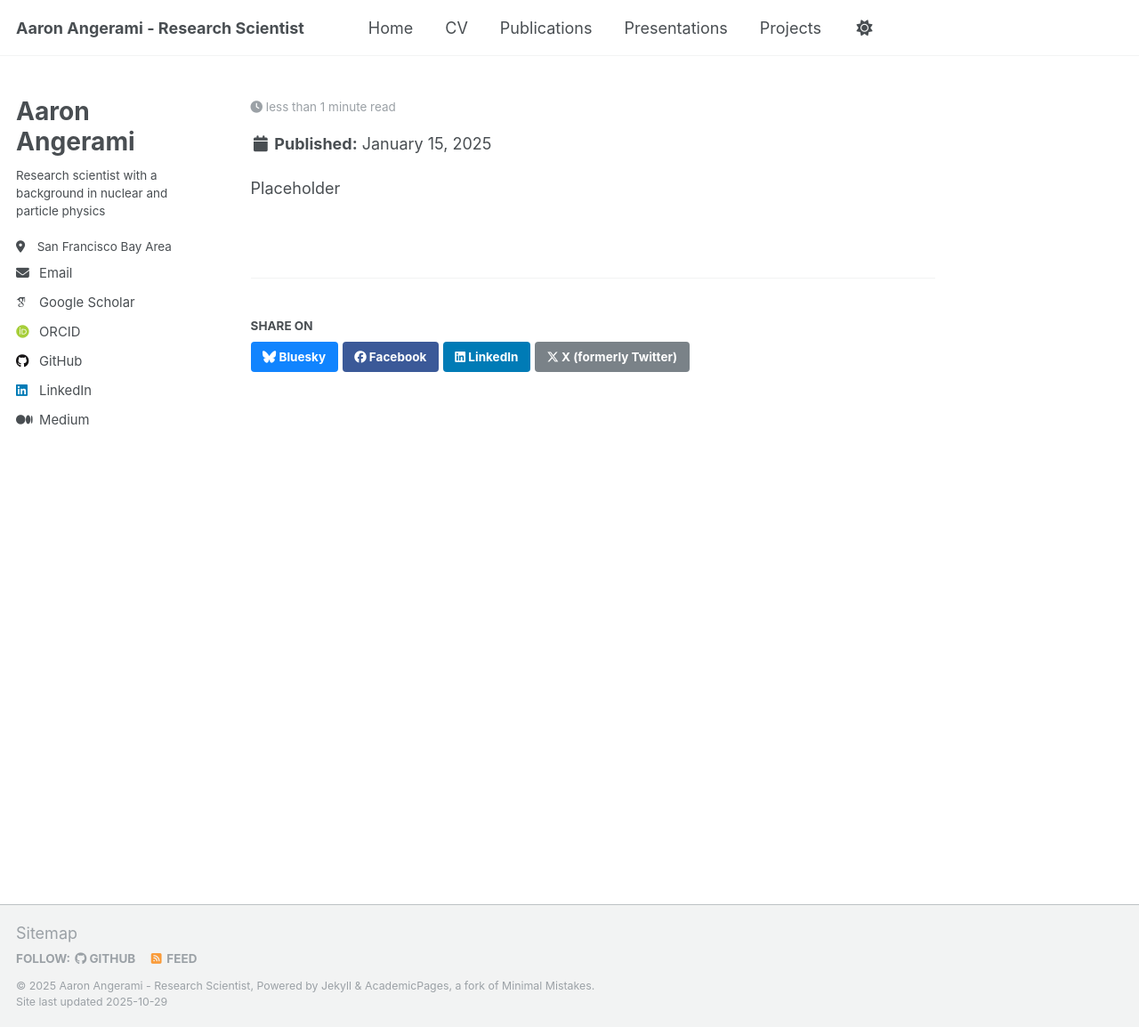
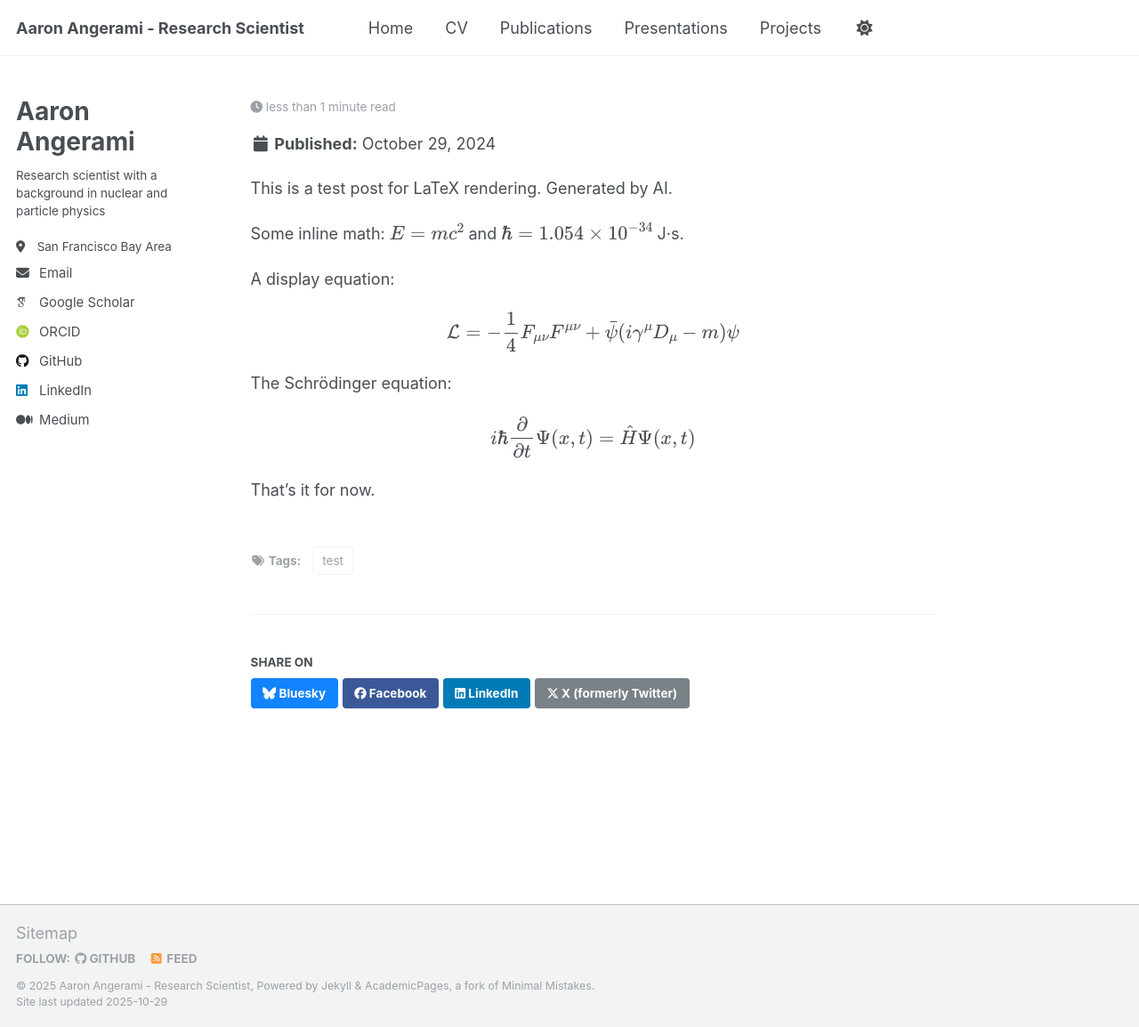
Before and after one commit to angerami/angerami.github.io, a Jekyll site: the page built from _posts/2025-01-15-sample-post.md, in a window 1280 px wide and 1154 px high. Shown: the whole window at 89% size. Built offline with Jekyll 4.4.1, drawn with Linux system fonts in a browser that asks for light colours; some web fonts are replaced.

Commit message:
updating mathjax setup, dummy AI generated post

```diff
--- a/_posts/2025-01-15-sample-post.md
+++ b/_posts/2025-01-15-sample-post.md
@@ -1 +1,26 @@
-Placeholder
+---
+title: "Testing LaTeX Rendering"
+date: 2024-10-29
+permalink: /posts/2025/01/sample-post/
+tags:
+  - test
+published: true
+---
+
+This is a test post for LaTeX rendering. Generated by AI.
+
+Some inline math: $E = mc^2$ and $\hbar = 1.054 \times 10^{-34}$ J·s.
+
+A display equation:
+
+$$
+\mathcal{L} = -\frac{1}{4}F_{\mu\nu}F^{\mu\nu} + \bar{\psi}(i\gamma^\mu D_\mu - m)\psi
+$$
+
+The Schrödinger equation:
+
+$$
+i\hbar\frac{\partial}{\partial t}\Psi(x,t) = \hat{H}\Psi(x,t)
+$$
+
+That's it for now.
```
Also changed, not shown: _includes/head/custom.html (+15 -5 lines).
